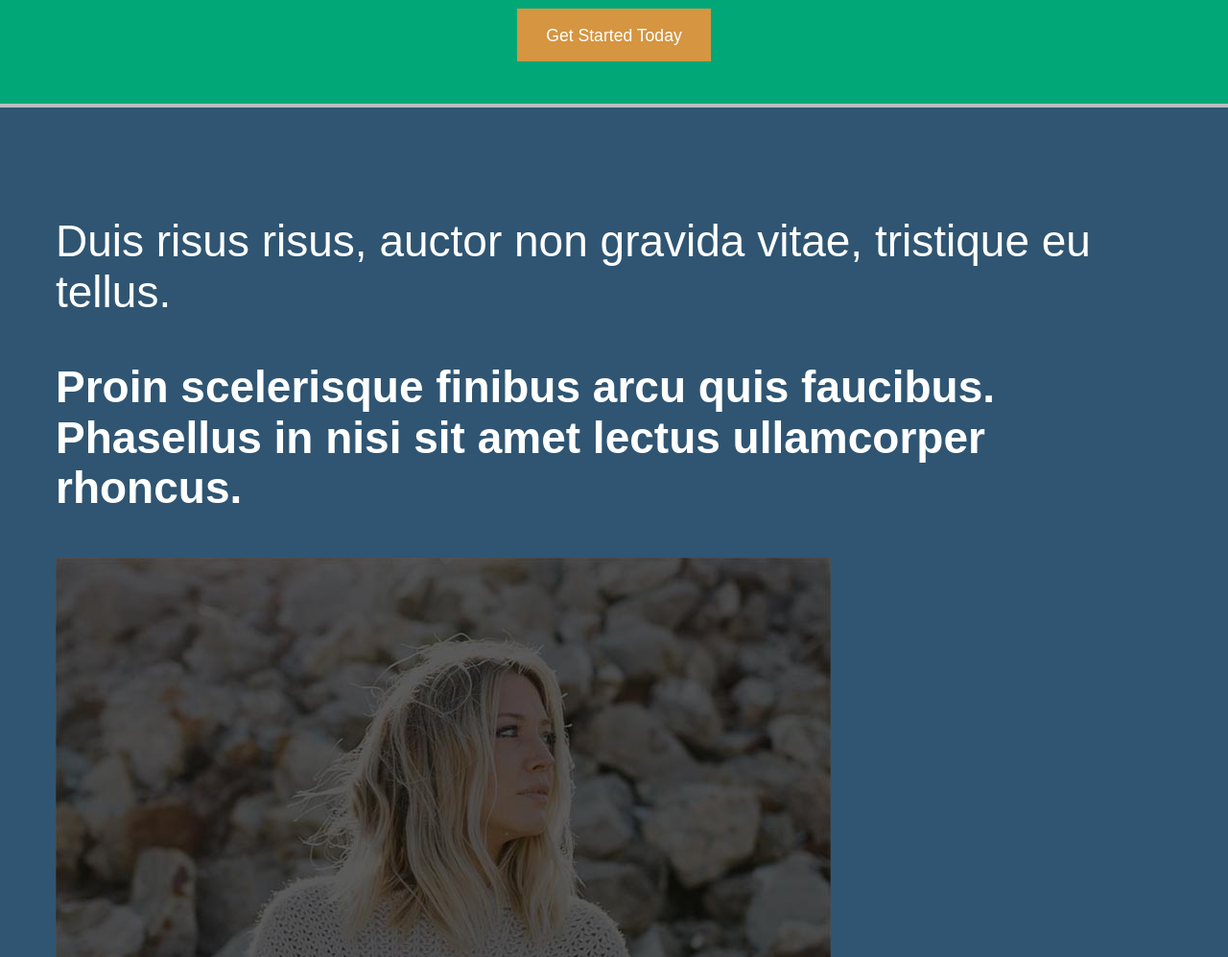
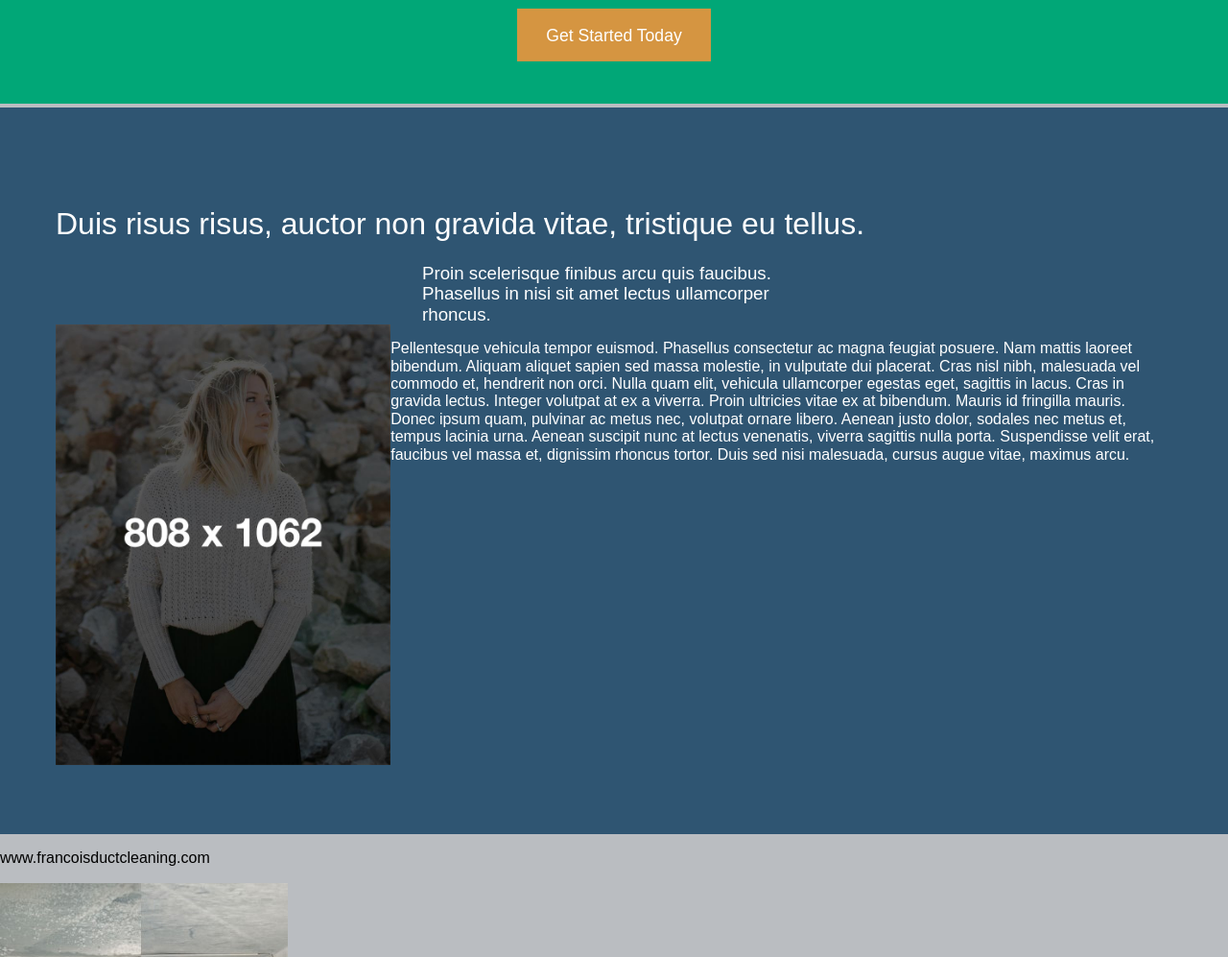
Before and after one commit to candlecom/fdc2, a website: page app/index.html in a window 1280 px wide. Shown: the part 320-1317 px from the top of the page at 96% size. Drawn offline with Linux system fonts and the light colour scheme; files whose address does not match are found by name.

Commit message:
Middlebox files

```diff
--- a/app/assets/styles/modules/_headline.css
+++ b/app/assets/styles/modules/_headline.css
@@ -1,7 +1,7 @@
 .headlineH1 {
   font-weight: 300;
   font-size: 2.875;
-  color: $mainBlue;
+  color: #FFFFFF;
 
   &--centered {
     text-align: center;
@@ -11,3 +11,15 @@
     color: $mainOrange;
   }
 }
+
+.headlineH3 {
+  font-weight: 300;
+  font-size: 2.875;
+  color: #FFFFFF;
+  width: 400px;
+
+  &--centered {
+    margin: 0 auto;
+  }
+
+}
--- /dev/null
+++ b/app/assets/styles/modules/_row.css
@@ -0,0 +1,20 @@
+.row {
+
+  &::after {
+
+    content: "";
+    clear: both;
+    display: table;
+  }
+
+  &__4 {
+    float: left;
+    width: 30%;
+  }
+
+  &__8 {
+    float: left;
+    width: 70%;
+
+  }
+}
--- a/app/assets/styles/modules/_top-box.css
+++ b/app/assets/styles/modules/_top-box.css
@@ -6,6 +6,7 @@
 
   &__image {
     display: block;
+    padding: 0;
   }
 
   &__text-content {
--- a/app/assets/styles/style.css
+++ b/app/assets/styles/style.css
@@ -7,3 +7,4 @@
 @import "modules/_wrapper";
 @import "modules/_page-section";
 @import "modules/_headline";
+@import "modules/_row";
--- a/app/index.html
+++ b/app/index.html
@@ -59,15 +59,26 @@
       </div>
 
 
-			<div id="middle-box" class="page-section page-section--blue">
+			<div id="middleBox" class="page-section page-section--blue">
 				<div class="wrapper">
-					<h1 class="headlineH1">Duis risus risus, auctor non gravida vitae, tristique eu tellus.</h1>
-					<h3 class="headlineH3">Proin scelerisque finibus arcu quis faucibus. Phasellus in nisi sit amet lectus ullamcorper rhoncus.</h3>
-					<img srcset="assets/images/our-start-hi-dpi-i.jpg" alt="holder for pic" class="top-box__image">
-					<p>Pellentesque vehicula tempor euismod. Phasellus consectetur ac magna feugiat posuere. Nam mattis laoreet bibendum. Aliquam aliquet sapien sed massa molestie, in vulputate dui placerat. Cras nisl nibh, malesuada vel commodo et, hendrerit non orci. Nulla quam elit, vehicula ullamcorper egestas eget, sagittis in lacus. Cras in gravida lectus. Integer volutpat at ex a viverra. Proin ultricies vitae ex at bibendum. Mauris id fringilla mauris. Donec ipsum quam, pulvinar ac metus nec, volutpat ornare libero. Aenean justo dolor, sodales nec metus et, tempus lacinia urna. Aenean suscipit nunc at lectus venenatis, viverra sagittis nulla porta. Suspendisse velit erat, faucibus vel massa et, dignissim rhoncus tortor. Duis sed nisi malesuada, cursus augue vitae, maximus arcu. </p>
+					<div class="row">
+						<h1 class="headlineH1 headline--centered">Duis risus risus, auctor non gravida vitae, tristique eu tellus.</h1>
+						<h3 class="headlineH3 headlineH3--centered">Proin scelerisque finibus arcu quis faucibus. Phasellus in nisi sit amet lectus ullamcorper rhoncus.</h3>
+						<div class="row__4">
+							<img srcset="assets/images/our-start-hi-dpi-i.jpg" alt="holder for pic" class="top-box__image">
+
+						</div>
+
+					<div class="row__8">
+						<p>Pellentesque vehicula tempor euismod. Phasellus consectetur ac magna feugiat posuere. Nam mattis laoreet bibendum. Aliquam aliquet sapien sed massa molestie, in vulputate dui placerat. Cras nisl nibh, malesuada vel commodo et, hendrerit non orci. Nulla quam elit, vehicula ullamcorper egestas eget, sagittis in lacus. Cras in gravida lectus. Integer volutpat at ex a viverra. Proin ultricies vitae ex at bibendum. Mauris id fringilla mauris. Donec ipsum quam, pulvinar ac metus nec, volutpat ornare libero. Aenean justo dolor, sodales nec metus et, tempus lacinia urna. Aenean suscipit nunc at lectus venenatis, viverra sagittis nulla porta. Suspendisse velit erat, faucibus vel massa et, dignissim rhoncus tortor. Duis sed nisi malesuada, cursus augue vitae, maximus arcu. </p>
+					</div>
+
+					<!-- /row -->
+				</div>
+
 				<!-- /wrapper -->
 				</div>
-				<!-- /middle-box -->
+				<!-- /middleBox -->
 			</div>
 
 <p class="splash2">www.francoisductcleaning.com</p>
--- a/app/temp/styles/style.css
+++ b/app/temp/styles/style.css
@@ -483,6 +483,7 @@ img {
 
 .top-box__image {
   display: block;
+  padding: 0;
 }
 
 .top-box__text-content {
@@ -599,29 +600,42 @@ img {
 
 .headlineH1 {
   font-weight: 300;
-  font-size: 2.875rem;
+  font-size: 2.875;
+  color: #FFFFFF;
 }
 
-.headlineH2 {
-  font-weight: 400;
-  font-size: 2.875rem;
+.headlineH1--centered {
+  text-align: center;
+}
+
+.headlineH1--orange {
+  color: #d59541;
 }
 
 .headlineH3 {
-  font-weight: 700;
-  font-size: 2.875rem;
+  font-weight: 300;
+  font-size: 2.875;
+  color: #FFFFFF;
+  width: 400px;
+
 }
 
-.headline {
-  font-weight: 300;
-  font-size: 2.875;
-  color: #2f5572;
+.headlineH3--centered {
+  margin: 0 auto;
 }
 
-.headline--centered {
-  text-align: center;
+.row::after {
+  content: "";
+  clear: both;
+  display: table;
 }
 
-.headline--orange {
-  color: #d59541;
+.row__4 {
+  float: left;
+  width: 30%;
 }
+
+.row__8 {
+  float: left;
+  width: 70%;
+}
```
